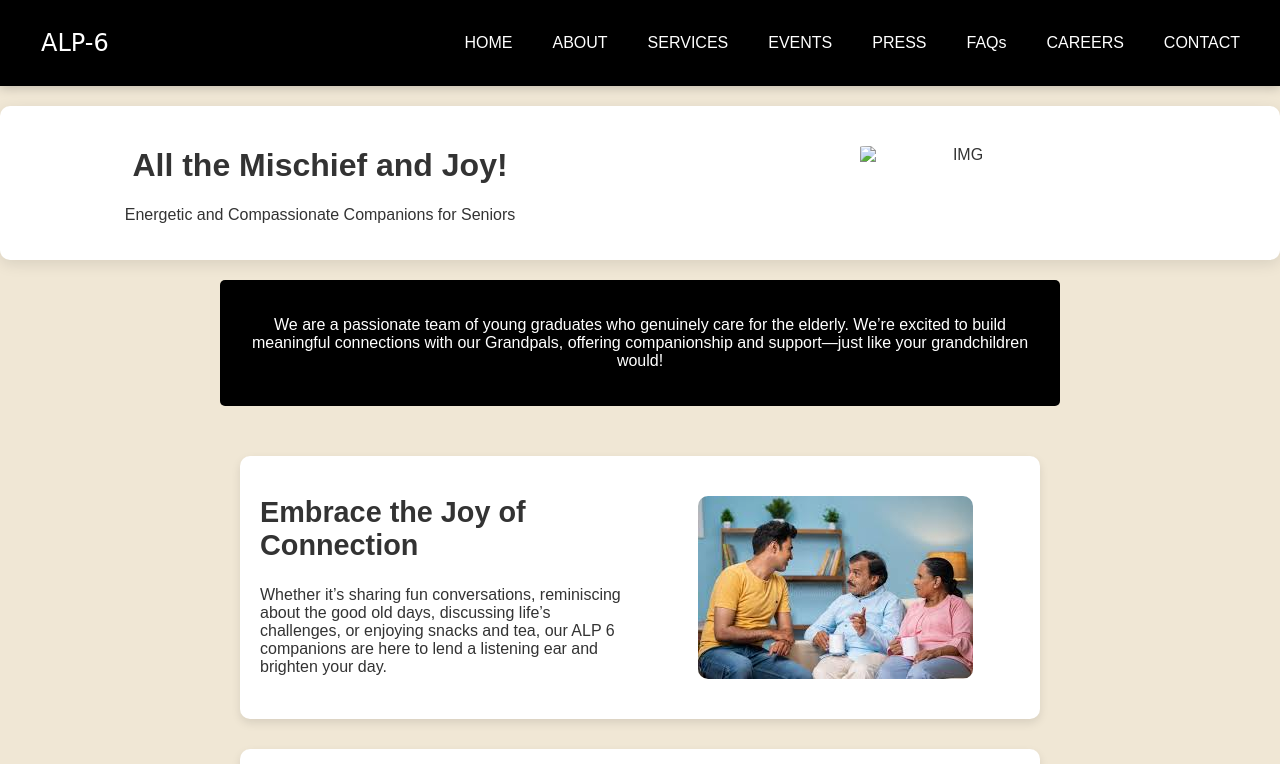
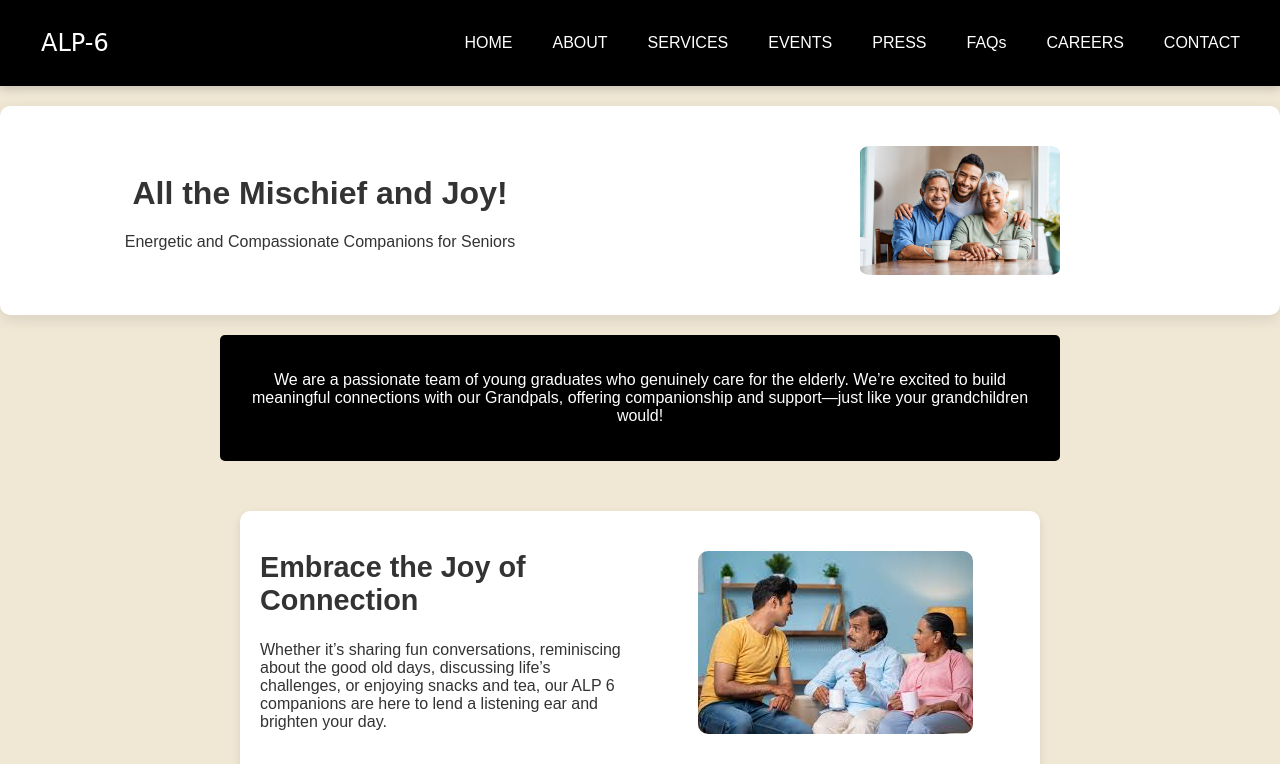
Before and after one commit to Suyash1608/ALP-6, a plain HTML site: page index.html in a window 1280 px wide. Shown: the top 764 px of the page. Drawn offline with Linux system fonts and the light colour scheme; the site is published under a folder, as on GitHub Pages, so addresses that start at the root find nothing.

Commit message:
first commit

```diff
--- a/index.html
+++ b/index.html
@@ -6,7 +6,7 @@
     <meta name="viewport" content="width=device-width, initial-scale=1.0">
     <link rel="stylesheet" href="https://cdnjs.cloudflare.com/ajax/libs/font-awesome/6.0.0-beta3/css/all.min.css">
     <title>ALP-6</title>
-    <link rel="icon" type="image/x-icon" href="Images/logo.png">
+    <link rel="icon" type="image/x-icon" href="/Images/logo.png">
     <style>
         body {
             font-family: 'Arial', sans-serif;
@@ -270,7 +270,7 @@
             <p>Energetic and Compassionate Companions for Seniors</p>
         </div>
         <div>
-            <img style="border-radius: 5%;" src="/Images/img.jpg" alt="IMG">
+            <img style="border-radius: 5%;" src="Images/img.jpg" alt="IMG">
         </div>
     </header>
 
```
